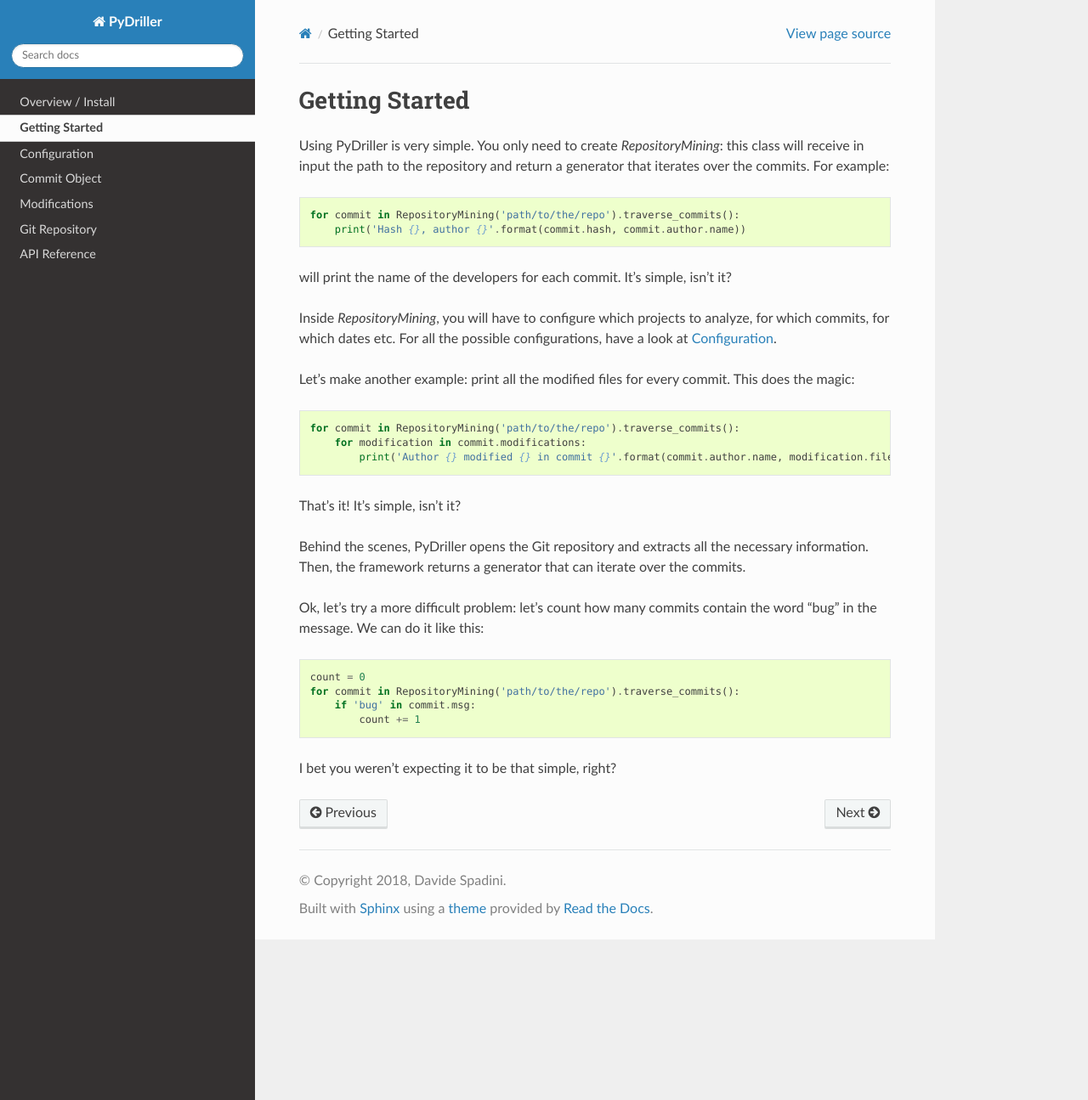
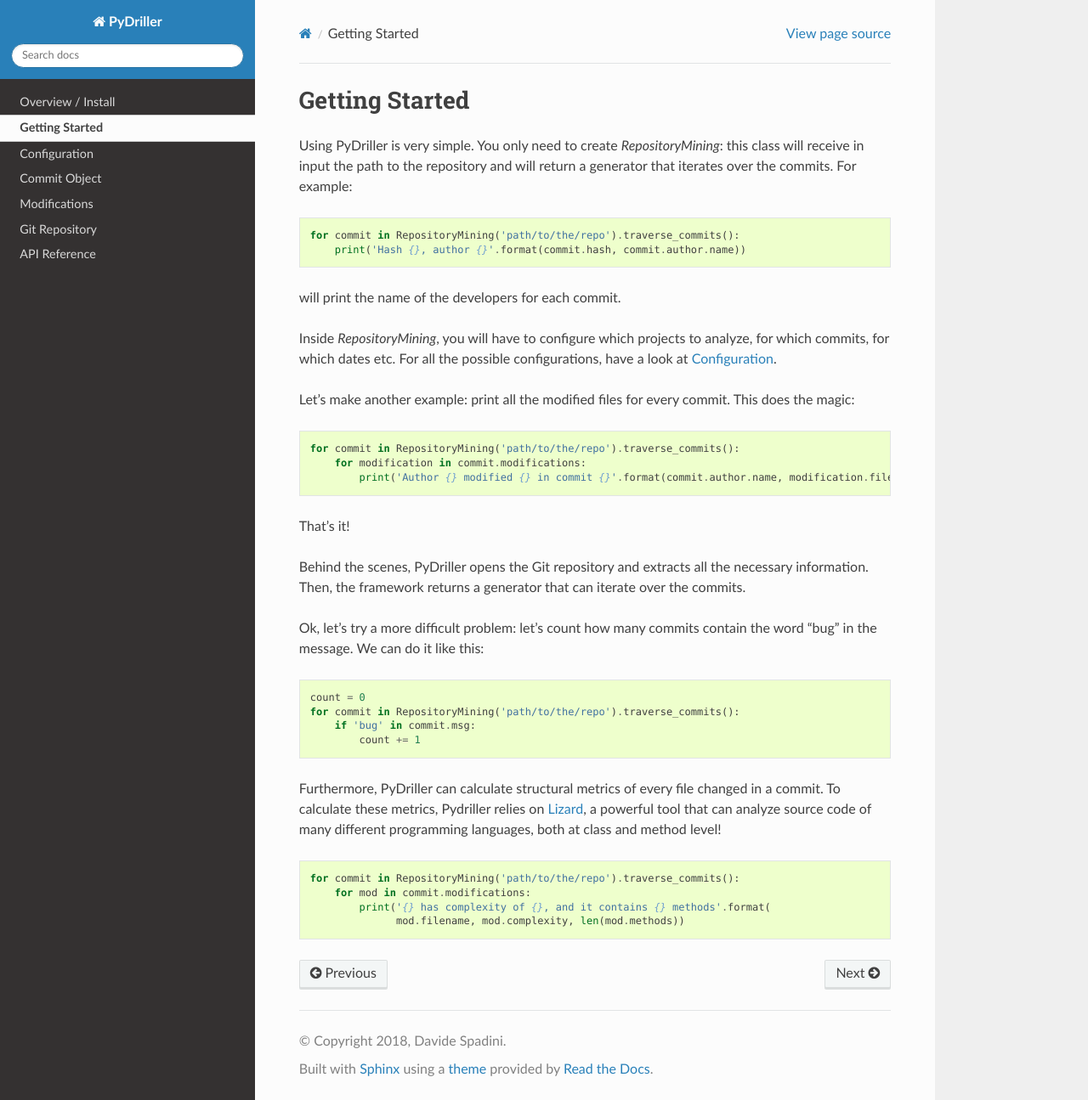
Before and after one commit to ishepard/pydriller, a Sphinx documentation site: the page built from docs/tutorial.rst, in a window 1280 px wide and 1295 px high. Shown: the whole window at 85% size. Built offline with Sphinx 7.4.7 and the Read the Docs theme 2.0.0, drawn with Linux system fonts in a browser that asks for light colours.

```diff
--- a/docs/tutorial.rst
+++ b/docs/tutorial.rst
@@ -6,12 +6,12 @@
 Getting Started
 ==================
 
-Using PyDriller is very simple. You only need to create `RepositoryMining`: this class will receive in input the path to the repository and return a generator that iterates over the commits. For example::
+Using PyDriller is very simple. You only need to create `RepositoryMining`: this class will receive in input the path to the repository and will return a generator that iterates over the commits. For example::
 
     for commit in RepositoryMining('path/to/the/repo').traverse_commits():
         print('Hash {}, author {}'.format(commit.hash, commit.author.name))
 
-will print the name of the developers for each commit. It's simple, isn't it?
+will print the name of the developers for each commit.
 
 Inside `RepositoryMining`, you will have to configure which projects to analyze, for which commits, for which dates etc. For all the possible configurations, have a look at :ref:`configuration_toplevel`.
 
@@ -21,7 +21,7 @@ Let's make another example: print all the modified files for every commit. This
         for modification in commit.modifications:
             print('Author {} modified {} in commit {}'.format(commit.author.name, modification.filename, commit.hash))
 
-That's it! It's simple, isn't it?
+That's it!
 
 Behind the scenes, PyDriller opens the Git repository and extracts all the necessary information. Then, the framework returns a generator that can iterate over the commits.
 
@@ -32,4 +32,9 @@ Ok, let's try a more difficult problem: let's count how many commits contain the
         if 'bug' in commit.msg:
             count += 1
 
-I bet you weren't expecting it to be that simple, right?
+Furthermore, PyDriller can calculate structural metrics of every file changed in a commit. To calculate these metrics, Pydriller relies on `Lizard <https://github.com/terryyin/lizard>`_, a powerful tool that can analyze source code of many different programming languages, both at class and method level! ::
+
+    for commit in RepositoryMining('path/to/the/repo').traverse_commits():
+        for mod in commit.modifications:
+            print('{} has complexity of {}, and it contains {} methods'.format(
+                  mod.filename, mod.complexity, len(mod.methods))
```
Also changed, not shown: 2 other files.
